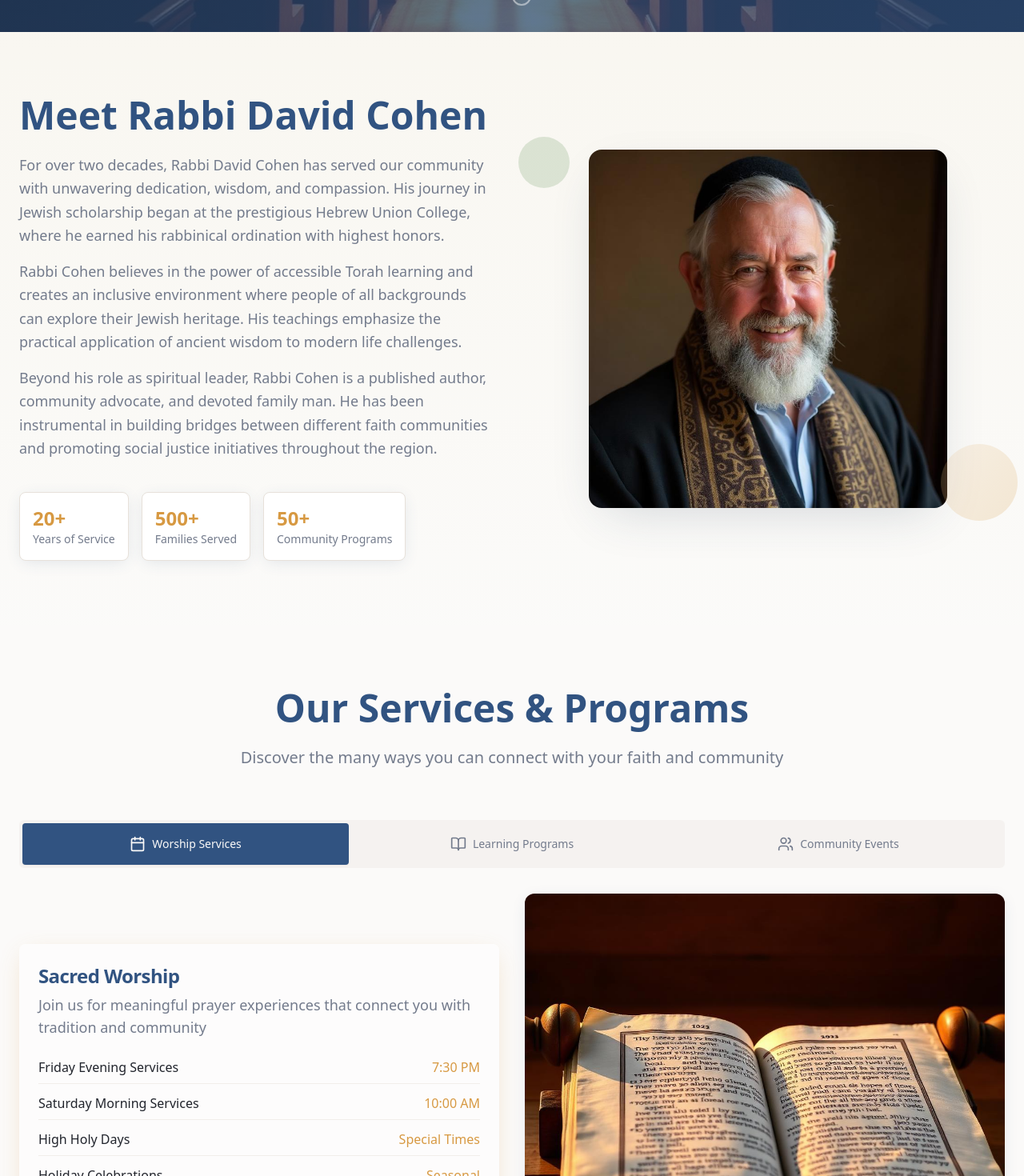
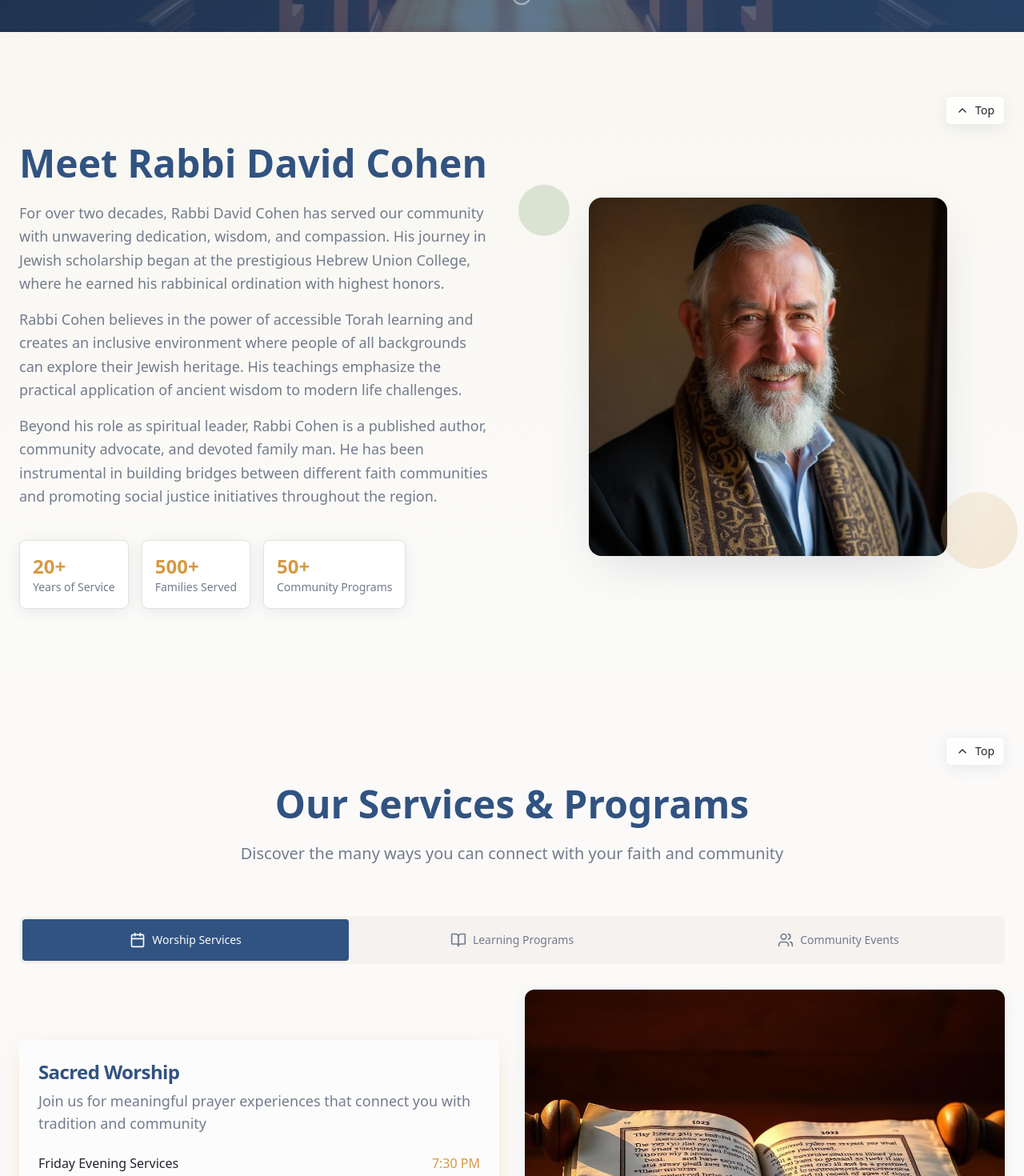
Before and after one commit to OriMelamed/rabai-story-hub, a React (Vite) app: page / in a window 1280 px wide. Shown: the part 760-2230 px from the top of the page at 80% size. Built offline with nearby package versions, Linux system fonts and the light colour scheme.

Commit message:
Add "back to top" buttons
Add a button to each section that scrolls the user to the top of the page.

```diff
--- a/src/components/AboutSection.tsx
+++ b/src/components/AboutSection.tsx
@@ -1,9 +1,13 @@
 import rabbiPortrait from "@/assets/rabbi-portrait.jpg";
+import { BackToTopButton } from "@/components/ui/BackToTopButton";
 
 export const AboutSection = () => {
   return (
     <section id="about" className="py-20 subtle-gradient">
       <div className="max-w-7xl mx-auto px-6">
+        <div className="flex justify-end mb-6">
+          <BackToTopButton />
+        </div>
         <div className="grid lg:grid-cols-2 gap-12 items-center">
           {/* Text Content */}
           <div className="space-y-6 animate-fade-in">
--- a/src/components/ContactSection.tsx
+++ b/src/components/ContactSection.tsx
@@ -6,6 +6,7 @@ import { Label } from "@/components/ui/label";
 import { MapPin, Phone, Mail, Clock } from "lucide-react";
 import { useState } from "react";
 import { useToast } from "@/hooks/use-toast";
+import { BackToTopButton } from "@/components/ui/BackToTopButton";
 
 export const ContactSection = () => {
   const [formData, setFormData] = useState({
@@ -36,6 +37,9 @@ export const ContactSection = () => {
   return (
     <section id="contact" className="py-20 bg-background">
       <div className="max-w-7xl mx-auto px-6">
+        <div className="flex justify-end mb-6">
+          <BackToTopButton />
+        </div>
         <div className="text-center mb-16">
           <h2 className="text-4xl md:text-5xl font-bold text-primary mb-6">
             Get in Touch
--- a/src/components/ServicesSection.tsx
+++ b/src/components/ServicesSection.tsx
@@ -1,6 +1,7 @@
 import { Tabs, TabsContent, TabsList, TabsTrigger } from "@/components/ui/tabs";
 import { Card, CardContent, CardDescription, CardHeader, CardTitle } from "@/components/ui/card";
 import { Calendar, BookOpen, Users } from "lucide-react";
+import { BackToTopButton } from "@/components/ui/BackToTopButton";
 import torahScroll from "@/assets/torah-scroll.jpg";
 import shabbatTable from "@/assets/shabbat-table.jpg";
 import studyGroup from "@/assets/study-group.jpg";
@@ -9,6 +10,9 @@ export const ServicesSection = () => {
   return (
     <section id="services" className="py-20 bg-background">
       <div className="max-w-7xl mx-auto px-6">
+        <div className="flex justify-end mb-6">
+          <BackToTopButton />
+        </div>
         <div className="text-center mb-16">
           <h2 className="text-4xl md:text-5xl font-bold text-primary mb-6">
             Our Services & Programs
--- a/src/components/TestimonialsSection.tsx
+++ b/src/components/TestimonialsSection.tsx
@@ -1,6 +1,7 @@
 import { Carousel, CarouselContent, CarouselItem, CarouselNext, CarouselPrevious } from "@/components/ui/carousel";
 import { Card, CardContent } from "@/components/ui/card";
 import { Star } from "lucide-react";
+import { BackToTopButton } from "@/components/ui/BackToTopButton";
 
 const testimonials = [
   {
@@ -44,6 +45,9 @@ export const TestimonialsSection = () => {
   return (
     <section id="testimonials" className="py-20 subtle-gradient">
       <div className="max-w-7xl mx-auto px-6">
+        <div className="flex justify-end mb-6">
+          <BackToTopButton />
+        </div>
         <div className="text-center mb-16">
           <h2 className="text-4xl md:text-5xl font-bold text-primary mb-6">
             What Our Community Says
--- /dev/null
+++ b/src/components/ui/BackToTopButton.tsx
@@ -0,0 +1,21 @@
+import { ChevronUp } from "lucide-react";
+import { Button } from "@/components/ui/button";
+
+const scrollToTop = () => {
+  window.scrollTo({ top: 0, behavior: 'smooth' });
+};
+
+export const BackToTopButton = () => {
+  return (
+    <Button
+      onClick={scrollToTop}
+      variant="outline"
+      size="sm"
+      className="bg-card/80 backdrop-blur-sm border-border/50 hover:bg-accent/80 transition-all duration-300 shadow-soft"
+      aria-label="Back to top"
+    >
+      <ChevronUp className="h-4 w-4" />
+      Top
+    </Button>
+  );
+};
```
